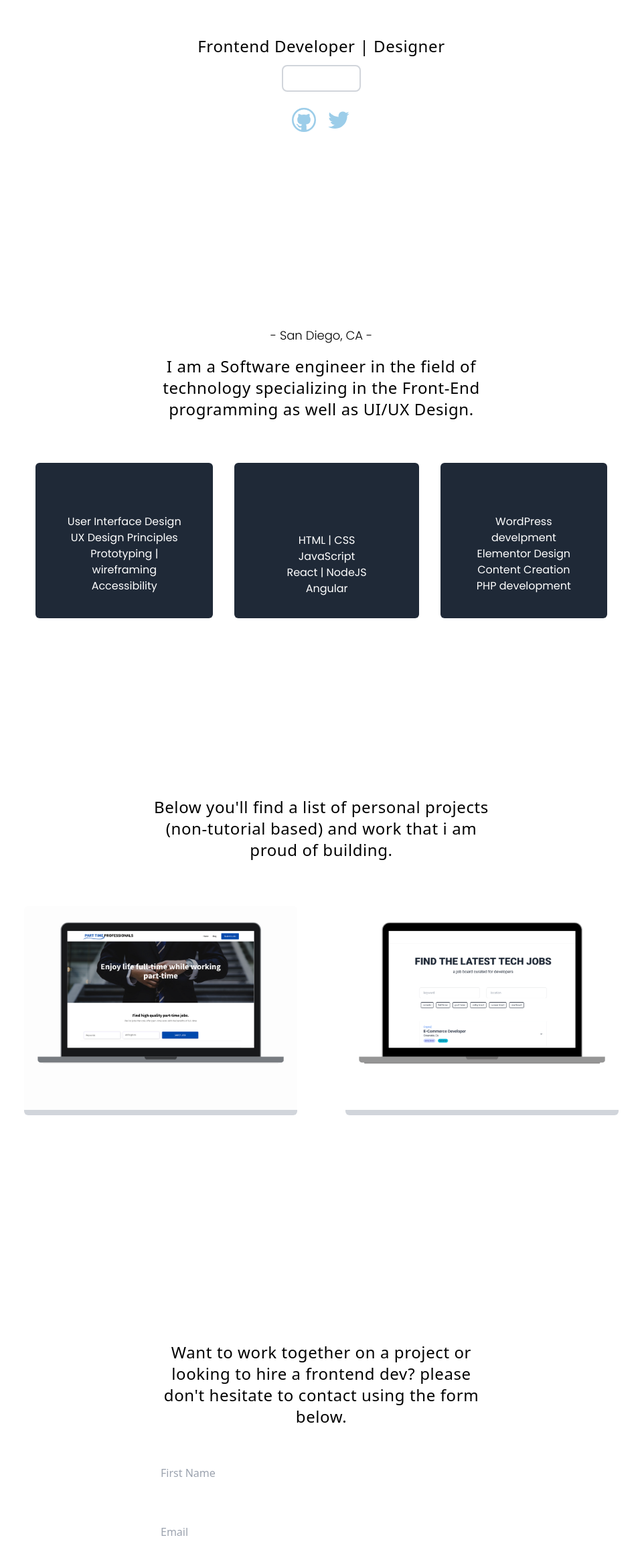
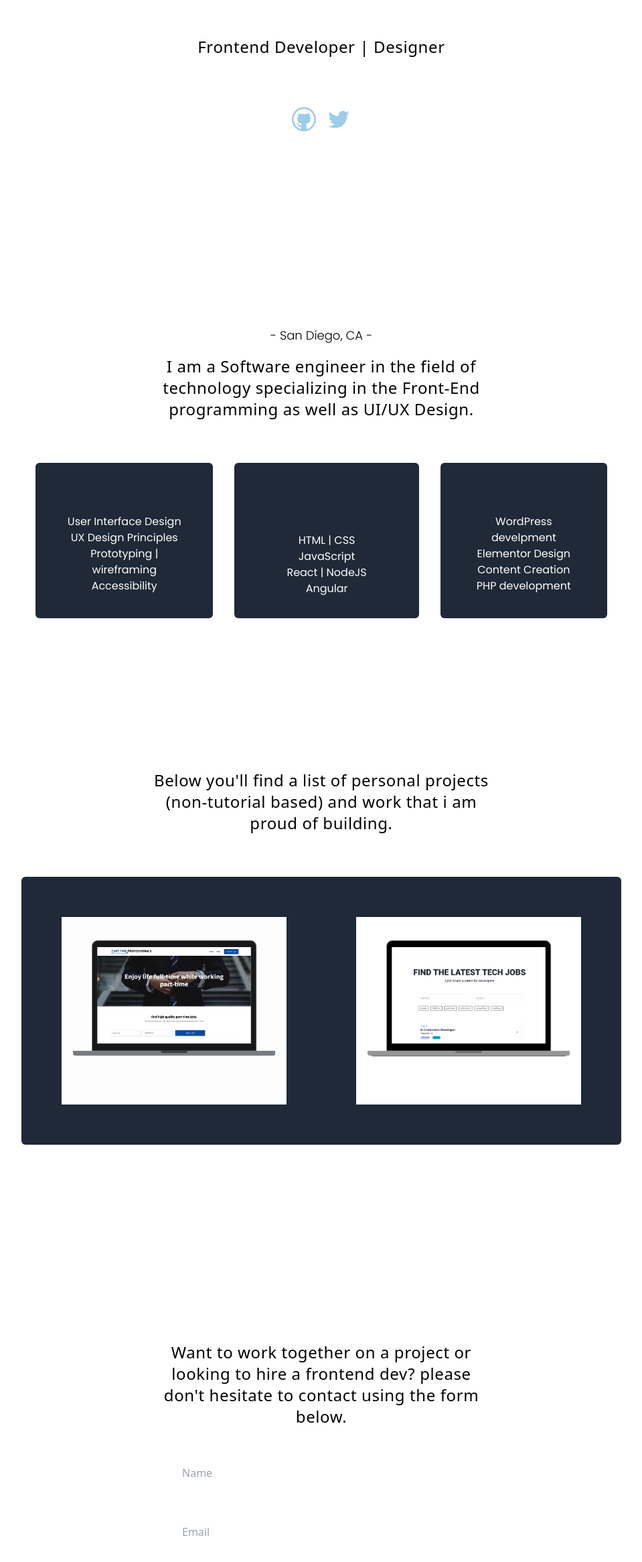
Before and after one commit to skystanoyevitch/sky-portfolio, a React (Create React App) app: page / in a window 1280 px wide. Shown: the part 430-2762 px from the top of the page at 67% size, without its empty margins (160-1119 px from the left). Built offline with nearby package versions, Linux system fonts and the light colour scheme.

Commit message:
changed project card styles + button styles

```diff
--- a/src/Pages/Home/Components/ContactComponent.jsx
+++ b/src/Pages/Home/Components/ContactComponent.jsx
@@ -33,25 +33,25 @@ function ContactComponent() {
 			id="section-contact"
 		>
 			<div className="mx-auto lg:max-w-lg text-center mt-12 lg:mt-24 lg:mb-10">
-        {/* <div className="flex justify-center pb-6">
-          <HandShake />
-        </div> */}
 				<h1 className="font-poppins font-semibold text-2xl md:text-4xl pb-6 bg-clip-text text-transparent bg-gradient-to-r from-cyan-500 via-indigo-500 to-[#e75d48] lg:text-4xl lg:pb-8 lg:text-center">
 					Contact Me
 				</h1>
 				<p className="font-light tracking-wide text-[#9CCDE9] lg:text-2xl">
-          Want to work together on a project or looking to hire a frontend dev?
-          please don't hesitate to contact using the form below.
+					Want to work together on a project or looking to hire a
+					frontend dev? please don't hesitate to contact using the
+					form below.
 				</p>
 			</div>
-      <div className="container mx-auto pt-8 lg:pt-0 mt-12 lg:mt-0 md:h-full lg:max-w-lg">
+			<div className="container mx-auto pt-8 lg:pt-0 mt-12 lg:mt-0 md:h-full lg:max-w-md">
 				<form
 					onSubmit={handleSubmit(onSubmit)}
 					id="contactForm"
 					className="text-center md:text-left md:w-full flex flex-col justify-around md:px-12 lg:p-0"
 				>
 					<div className="text-center text-red-600">
-            {errors.first_name && <p>{errors.first_name.message}</p>}
+						{errors.first_name && (
+							<p>{errors.first_name.message}</p>
+						)}
 						{errors.last_name && <p>{errors.last_name.message}</p>}
 						{errors.email && <p>{errors.email.message}</p>}
 						{errors.message && <p>{errors.message.message}</p>}
@@ -69,7 +69,7 @@ function ContactComponent() {
 							type="text"
 							className="p-2 lg:p-4 bg-slate-700 w-full rounded-lg"
 							name="first_name"
-              placeholder="First Name"
+							placeholder="Name"
 						/>
 					</div>
 
@@ -87,13 +87,13 @@ function ContactComponent() {
 							placeholder="Email"
 						/>
 
-            <input
+						{/* <input
               type="text"
               {...register("subject", { maxLength: 15 })}
               className="p-2 lg:p-4 bg-slate-700 rounded-lg"
               name="subject"
               placeholder="Subject"
-            />
+            /> */}
 
 						<textarea
 							className="h-24 p-2 lg:p-4 bg-slate-700 rounded-lg"
@@ -116,7 +116,7 @@ function ContactComponent() {
 						<button
 							type="submit"
 							value="submit"
-              className="px-4 md:py-2 md:px-6 text-lg text-white font-poppins py-1 my-6 md:mx-0 rounded-md bg-gradient-to-r from-cyan-500 via-indigo-500 to-[#e75d48] transition ease-in-out hover:scale-125 duration-300"
+							className="md:py-2 w-full text-lg text-white font-poppins py-1 my-6 md:mx-0 rounded-lg bg-gradient-to-r from-cyan-500 via-indigo-500 to-[#e75d48] md:border-b-4 md:border-r-4 border-[#9CCDE9"
 						>
 							Send
 						</button>
--- a/src/Pages/Home/Components/Hero.jsx
+++ b/src/Pages/Home/Components/Hero.jsx
@@ -20,30 +20,51 @@ function Hero() {
 							</h1>
 							<p className="text-md md:text-xl font-light my-3 lg:text-2xl tracking-wide text-[#9CCDE9]">
 								Frontend Developer{" "}
-                <span className="text-[#e75d48] font-normal"> | </span> Designer
+								<span className="text-[#e75d48] font-normal">
+									{" "}
+									|{" "}
+								</span>{" "}
+								Designer
 							</p>
 						</div>
 
 						<div className="flex justify-center">
-              <a href="#section-contact" onClick={(e) => e.preventDefault}>
-                <button className="rounded-lg flex py-1 px-4 md:py-1 lg:px-6 lg:py-1 text-md md:text-base lg:text-lg bg-gradient-to-r from-cyan-500 via-indigo-500 to-[#e75d48] transition-all border-2 border-[#1A1D25] md:hover:border-[#e75d48] md:hover:bg-none md:hover:border-b-4 text-white focus:scale focus:scale-90 md:hover:scale-100">
+							<a
+								href="#section-contact"
+								onClick={(e) => e.preventDefault}
+							>
+								<button className="rounded-lg flex py-1 px-4 md:py-1 lg:px-6 lg:py-1 text-md md:text-base lg:text-lg font-bold bg-gradient-to-r from-cyan-500 via-indigo-500 to-[#e75d48] transition-all text-white md:border-b-2 md:border-r-2 md:border-white">
 									Contact
 								</button>
 							</a>
 						</div>
 						<div className="flex justify-center space-x-4 text-3xl xl:text-4xl mt-6">
-              <a href="https://github.com/skystanoyevitch" target="blank">
+							<a
+								href="https://github.com/skystanoyevitch"
+								target="blank"
+							>
 								<VscGithub
 									style={{ color: "#9CCDE9" }}
-                  onMouseOver={({ target }) => (target.style.color = "#348ec2")}
-                  onMouseOut={({ target }) => (target.style.color = "#9CCDE9")}
+									onMouseOver={({ target }) =>
+										(target.style.color = "#348ec2")
+									}
+									onMouseOut={({ target }) =>
+										(target.style.color = "#9CCDE9")
+									}
 								/>
 							</a>
-              <a href="https://twitter.com/Sky_webdev" target="blank">
+							<a
+								href="https://twitter.com/Sky_webdev"
+								target="blank"
+							>
 								<VscTwitter
 									style={{ color: "#9CCDE9" }}
-                  onMouseOver={({ target }) => (target.style.color = "#348ec2")}
-                  onMouseOut={({ target }) => (target.style.color = "#9CCDE9")}
+									onMouseOver={({ target }) =>
+										(target.style.color = "#348ec2")
+									}
+									onMouseOut={({ target }) =>
+										(target.style.color = "#9CCDE9")
+									}
 								/>
 							</a>
 						</div>
--- a/src/Pages/Home/Components/Portfolio.jsx
+++ b/src/Pages/Home/Components/Portfolio.jsx
@@ -32,12 +32,12 @@ function Portfolio() {
 					Featured Projects
 				</h1>
 				<p className="text-md md:text-xl font-light pt-3 lg:text-2xl tracking-wide text-[#9CCDE9]">
-          Below you'll find a list of personal projects (non-tutorial based) and
-          work that i am proud of building.
+					Below you'll find a list of personal projects (non-tutorial
+					based) and work that i am proud of building.
 				</p>
 			</div>
 
-      <div className="md:container mx-auto lg:max-w-4xl md:space-y-0 flex flex-col space-y-16 md:flex md:flex-row md:space-x-6 lg:space-x-16">
+			<div className=" rounded-md md:container mx-auto lg:max-w-4xl md:space-y-0 flex flex-col space-y-16 md:flex md:flex-row md:space-x-6 lg:space-x-16 lg:p-10 bg-gray-800">
 				{allProjects.map((project, key) => {
 					return (
 						<ul
@@ -46,9 +46,9 @@ function Portfolio() {
 						>
 							<li className="h-40 w-60 md:w-full md:h-52 lg:h-80">
 								<div className="h-full w-full p-1">
-                  <div className="h-full w-full">
+									<div className="h-full w-full p-4 outline outline-[#9CCDE9] outline-1 hover:outline-orange-700 hover:outline-4 transition-all ease-in-out">
 										<div
-                      className={`${project.thumbnail} rounded-md h-full w-full md:my-0 border-b-4 md:border-b-8 transition-all md:hover:border-b-[12px] border-[#e75d48]`}
+											className={`${project.thumbnail} h-full w-full md:my-0`}
 										></div>
 									</div>
 								</div>
--- a/src/Pages/Portfolio/Portfolio.jsx
+++ b/src/Pages/Portfolio/Portfolio.jsx
@@ -7,15 +7,17 @@ function Portfolio() {
 		<>
 			<div className="h-screen text-white flex flex-col justify-center">
 				<div className="h-1/2 container mx-auto w-80 md:w-full md:max-w-3xl">
-          <div className="">
+					<div
+						className={`${
+							buttonOpen ? "h-60" : "h-20"
+						} rounded-lg transition-all w-80 md:w-full md:max-w-3xl border border-[#9CCDE9] border-b-8 border-r-8 shadow-md`}
+					>
 						<button
 							type="button"
-              className={`border h-20 ${
-                buttonOpen ? "h-60" : "h-20"
-              } transition-all w-full`}
+							className="h-20 w-full"
 							onClick={() => setButtonOpen(!buttonOpen)}
 						>
-              <div className="text-left pl-8">PROJECT ONE</div>
+							<div className="text-left pl-8 font-sriracha">PROJECT ONE</div>
 						</button>
 					</div>
 				</div>
```
Lines whose indentation alone changed are shown as unchanged.
